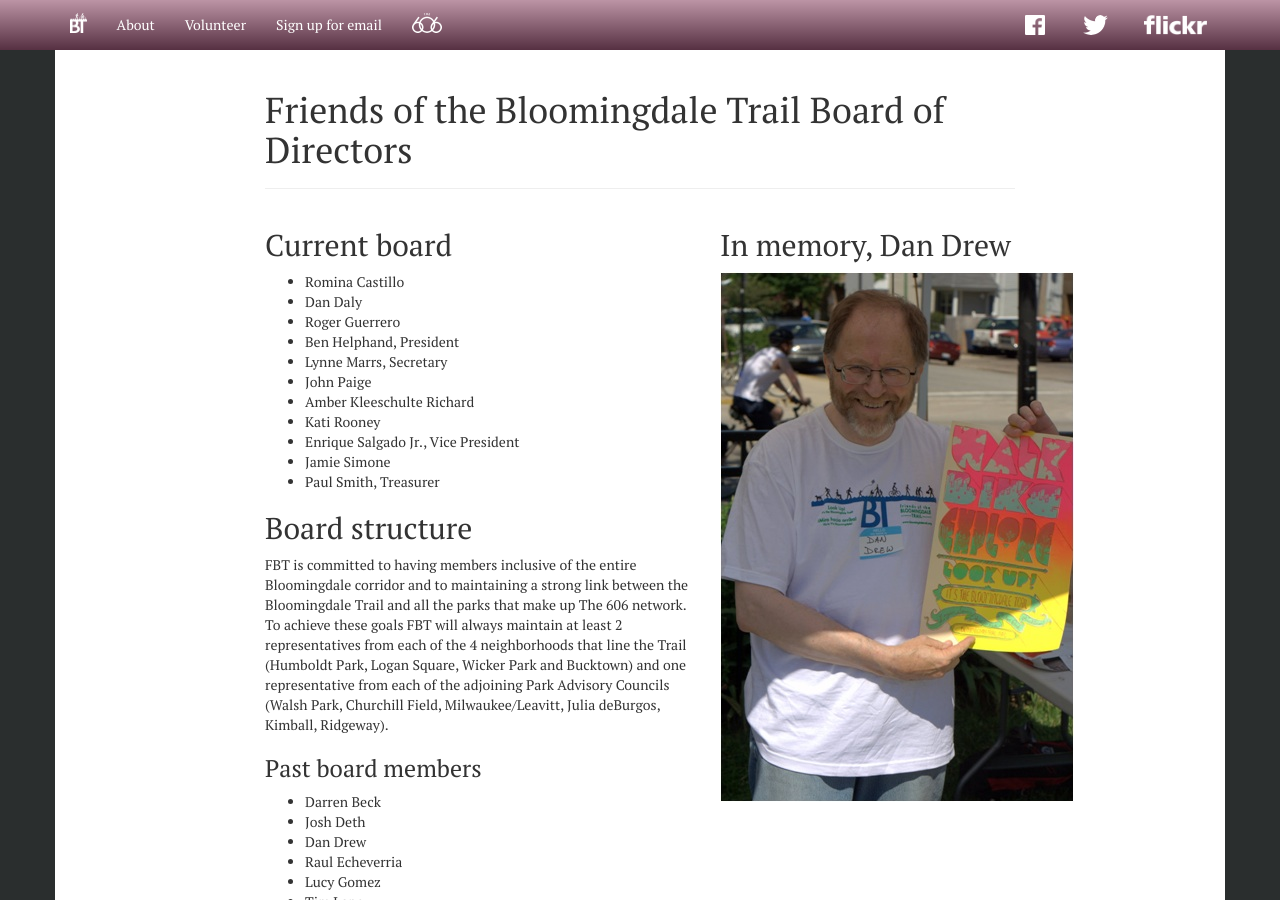
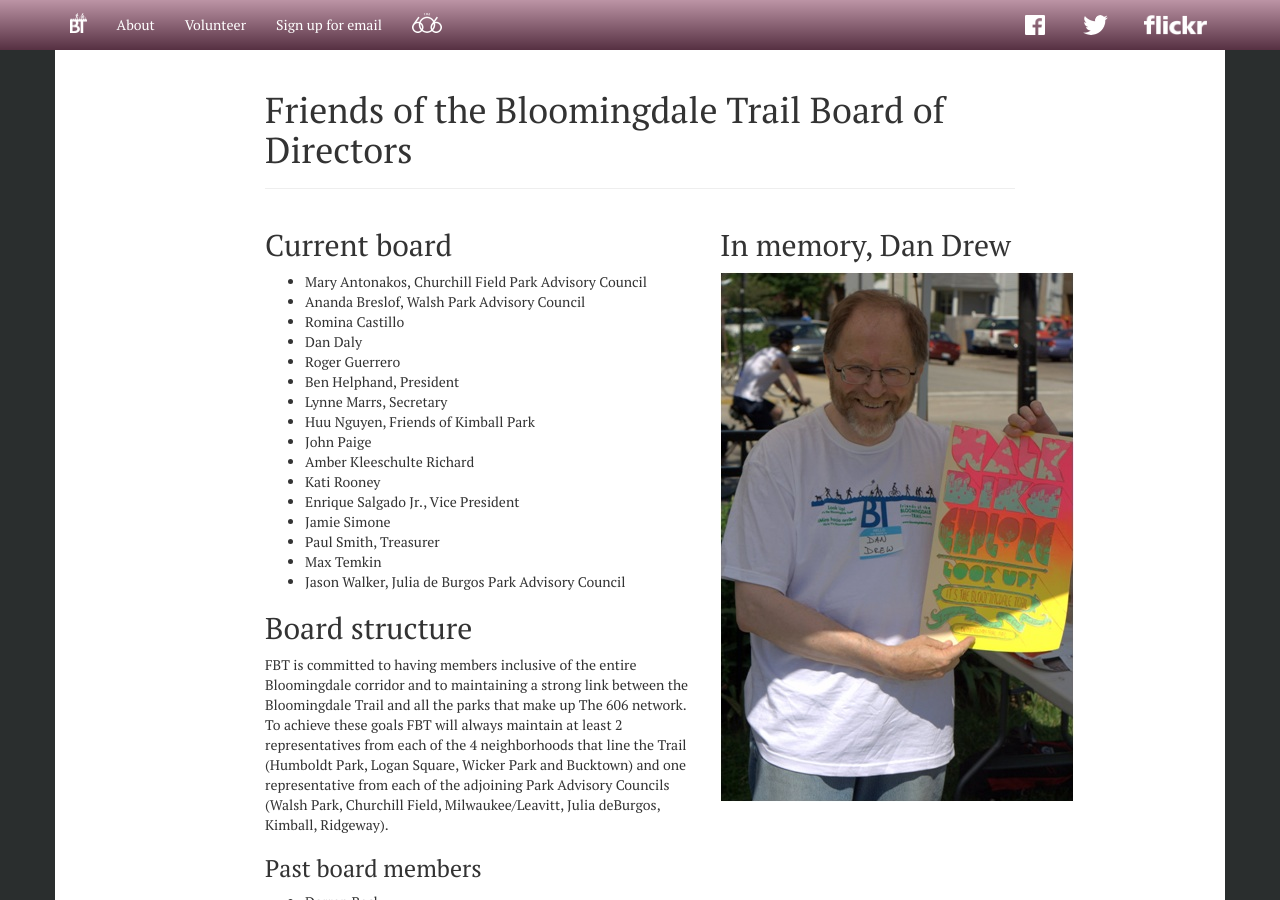
Before and after one commit to bloomingdaletrail/bloomingdaletrail.org, a Jekyll site: the page built from jekyll-site/about/board.md, in a window 1280 px wide and 900 px high. Built offline with Jekyll 4.4.1, drawn with Linux system fonts in a browser that asks for light colours.

Commit message:
Add PAC board members

```diff
--- a/jekyll-site/_data/board_members.yml
+++ b/jekyll-site/_data/board_members.yml
@@ -1,3 +1,9 @@
+- name: Mary Antonakos
+  pac: Churchill Field Park Advisory Council
+
+- name: Ananda Breslof
+  pac: Walsh Park Advisory Council
+
 - name: Romina Castillo
 
 - name: Dan Daly
@@ -9,6 +15,9 @@
 
 - name: Lynne Marrs
   officer: Secretary
+
+- name: Huu Nguyen
+  pac: Friends of Kimball Park
 
 - name: John Paige
 
@@ -23,3 +32,8 @@
 
 - name: Paul Smith
   officer: Treasurer
+
+- name: Max Temkin
+
+- name: Jason Walker
+  pac: Julia de Burgos Park Advisory Council
--- a/jekyll-site/about/board.md
+++ b/jekyll-site/about/board.md
@@ -8,7 +8,15 @@ title: Friends of the Bloomingdale Trail Board of Directors
         <h2>Current board</h2>
         <ul>
         {% for member in site.data.board_members %}
-           <li>{{ member.name }}{% if member.officer %}, {{ member.officer }}{% endif %}</li>
+           <li>
+            {% if member.officer %}
+                {{ member.name }}, {{ member.officer }}
+            {% elsif member.pac %}
+                {{ member.name }}, {{ member.pac }}
+            {% else %}
+                {{ member.name }}
+            {% endif %}
+           </li>
         {% endfor %}
         </ul>
 
```
